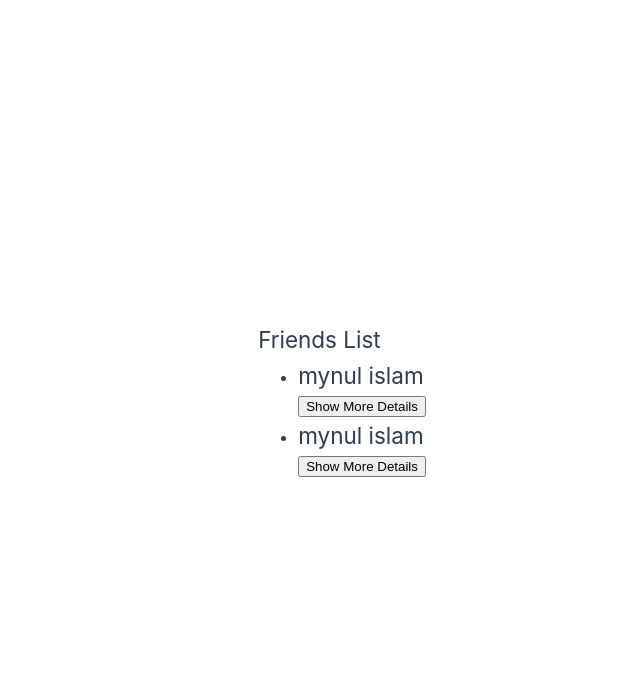
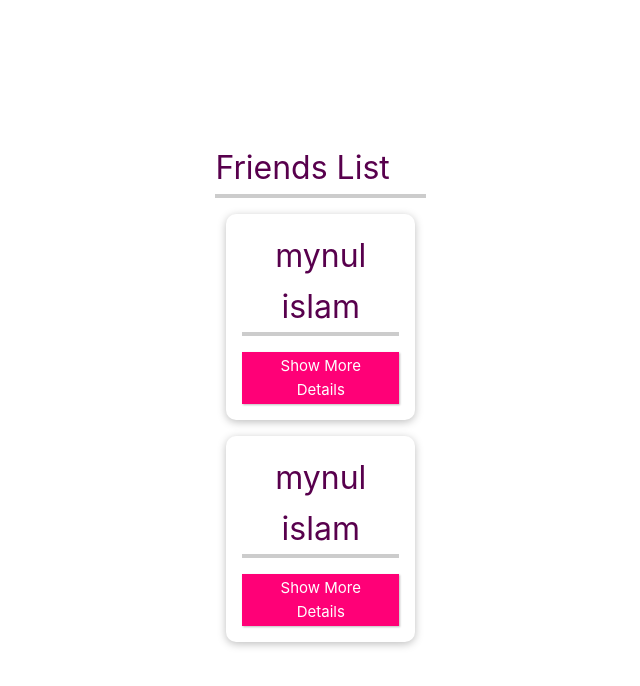
Before and after one commit to mynul-islam-madhurjo/vue-maxmillian, a Vue app in the folder Lesson 8 Vue CLI/vue-project/: page / in a window 1280 px wide. Shown: the top 686 px of the page, without its empty margins (214-854 px from the left). Built offline with nearby package versions, Linux system fonts and the light colour scheme.

Commit message:
adding styles in  component

```diff
--- a/Lesson 8 Vue CLI/vue-project/src/App.vue
+++ b/Lesson 8 Vue CLI/vue-project/src/App.vue
@@ -48,31 +48,68 @@
 </script>
 
 
-<style scoped>
-header {
-  line-height: 1.5;
+<style >
+* {
+  box-sizing: border-box;
 }
 
-.logo {
-  display: block;
-  margin: 0 auto 2rem;
+html {
+  font-family: 'Jost', sans-serif;
 }
 
-@media (min-width: 1024px) {
-  header {
-    display: flex;
-    place-items: center;
-    padding-right: calc(var(--section-gap) / 2);
-  }
+body {
+  margin: 0;
+}
 
-  .logo {
-    margin: 0 2rem 0 0;
-  }
+header {
+  box-shadow: 0 2px 8px rgba(0, 0, 0, 0.26);
+  margin: 3rem auto;
+  border-radius: 10px;
+  padding: 1rem;
+  background-color: #58004d;
+  color: white;
+  text-align: center;
+  width: 90%;
+  max-width: 40rem;
+}
 
-  header .wrapper {
-    display: flex;
-    place-items: flex-start;
-    flex-wrap: wrap;
-  }
+#app ul {
+  margin: 0;
+  padding: 0;
+  list-style: none;
+}
+
+#app li {
+  box-shadow: 0 2px 8px rgba(0, 0, 0, 0.26);
+  margin: 1rem auto;
+  border-radius: 10px;
+  padding: 1rem;
+  text-align: center;
+  width: 90%;
+  max-width: 40rem;
+}
+
+#app h2 {
+  font-size: 2rem;
+  border-bottom: 4px solid #ccc;
+  color: #58004d;
+  margin: 0 0 1rem 0;
+}
+
+#app button {
+  font: inherit;
+  cursor: pointer;
+  border: 1px solid #ff0077;
+  background-color: #ff0077;
+  color: white;
+  padding: 0.05rem 1rem;
+  box-shadow: 1px 1px 2px rgba(0, 0, 0, 0.26);
+}
+
+#app button:hover,
+#app button:active {
+  background-color: #ec3169;
+  border-color: #ec3169;
+  box-shadow: 1px 1px 4px rgba(0, 0, 0, 0.26);
 }
 </style>
```
